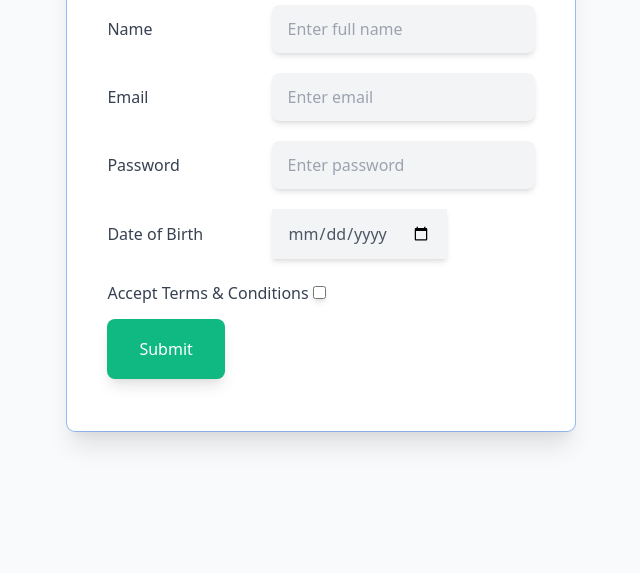
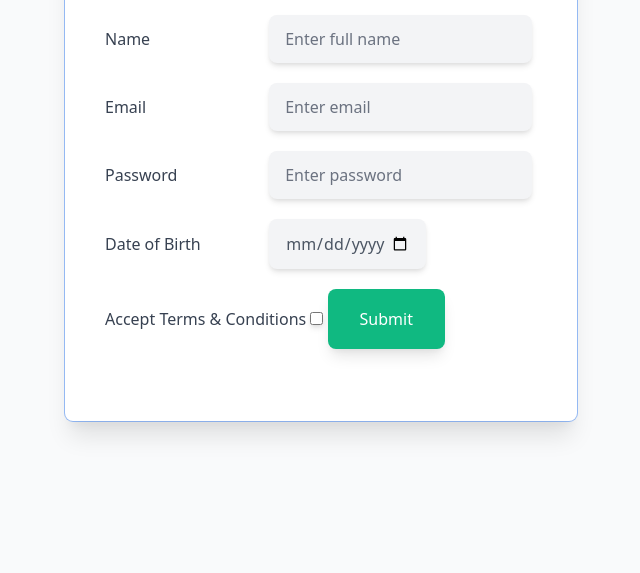
Before and after one commit to Keerthan-Reddy/wd101, a plain HTML site: page index.html in a window 1280 px wide. Shown: the part 227-800 px from the top of the page, without its empty margins (319-959 px from the left). Drawn offline with nearby package versions, Linux system fonts and the light colour scheme.

Commit message:
daate of birth and check box comit

```diff
--- a/index.html
+++ b/index.html
@@ -1,31 +1,112 @@
 <!DOCTYPE html>
 <html lang="en">
   <head>
-    <meta charset="UTF-8">
-    <meta name="viewport" content="width=device-width, initial-scale=1.0">
-    <link href="https://unpkg.com/tailwindcss@^1.0/dist/tailwind.min.css" rel="stylesheet">
+    <meta charset="UTF-8" />
+    <meta name="viewport" content="width=device-width, initial-scale=1.0" />
+    <link
+      href="https://unpkg.com/tailwindcss@^1.0/dist/tailwind.min.css"
+      rel="stylesheet"
+    />
+    <script>
+      src = "index.js";
+    </script>
     <title>Document</title>
   </head>
   <body>
-     <div class="relative flex min-h-screen flex-col justify-center overflow-hidden py-6 bg-gray-50">
-        <div class="relative bg-white px-6 pt-5 pb-5 shadow-xl ring-1 ring-gray-900/5 sm:mx-auto sm:max-w-lg sm: rounded-lg sm:px-10">
+    <div
+      class="relative flex min-h-screen flex-col justify-center overflow-hidden py-6 bg-gray-50"
+    >
+      <div
+        class="relative bg-white px-6 pt-5 pb-5 shadow-xl ring-1 ring-gray-900/5 sm:mx-auto sm:max-w-lg sm:rounded-lg sm:px-10"
+      >
         <div class="mx-auto max-w-md">
-                <h2 class="text-3xl text-center font-bold leading-tight"> Registration Form </h2>
+          <h2 class="text-3xl text-center font-bold leading-tight">
+            Registration Form
+          </h2>
           <div class="divide-y divide-gray-300/50">
             <div class="space-y-6 py-8 text-base leading-7 text-gray-600">
-                    <form id="user-form"> <label for="name" class="text-md w-40 inline-block font-medium leading-5 text-gray-700"> Name </label>
-                        <input required type="text" id="name" name="name" class="bg-gray-100 inline-block rounded-lg shadow-md px-4 py-3 mb-5 text-base leading-6 placeholder-g focus: invalid: border-pink-500 focus: invalid: ring-pink-500" placeholder="Enter full name"></br>
-                        <label for="email" class="text-md w-40 inline-block font-medium leading-5 text-gray-700"> Email </label> <input required type="email" id="email" name="email" class="bg-gray-100 inline-block rounded-lg shadow-md px-4 py-3 mb-5 text-base leading-6 placeholde focus: invalid: border-pink-500 focus: invalid: ring-pink-500" placeholder="Enter email"></br>
-                        <label for="password" class="text-md w-40 inline-block font-medium leading-5 text-gray-700"> Password </label> <input required type="password" id="password" name="password" class="bg-gray-100 inline-block rounded-lg shadow-md px-4 py-3 mb-5 text-base leading-6 p focus: invalid: border-pink-500 focus: invalid: ring-pink-500" placeholder="Enter password"></br>
-                        <label for="dob" class="text-md w-40 inline-block font-medium leading-5 text-gray-700"> Date of Birth </label> <input required type="date" id="dob" name="dob" class="bg-gray-100 inline-block rounded-Lg shadow-md px-4 py-3 mb-5 text-base leading-6 placeholder-gra focus: invalid: border-pink-500 focus: invalid: ring-pink-500"></br>
-                        <label for="acceptTerms" class="text-md w-50 inline-block font-medium leading-5 text-gray-700"> Accept Terms & Conditions </label> <input type="checkbox" id="acceptTerms" name="acceptTerms" class="bg-gray-100 inline-block rounded-lg shadow-md px-4 py-3 mb-5 text-base leading-6 placeholder-gray-500 focus:outline-none focus:placeholder-g"></br>
-                        <button type="submit" class="w-fit rounded-lg shadow-lg px-8 py-4 bg-green-500 text-white hover: bg-green-400 focus: outline-none focus: shadow-outline transition duration Submit">Submit</button> </button>
+              <form id="user-form" class="mb-5">
+                <label
+                  for="name"
+                  class="text-md w-40 inline-block font-medium leading-5 text-gray-700"
+                  >Name</label
+                >
+                <input
+                  required
+                  type="text"
+                  id="name"
+                  name="name"
+                  class="bg-gray-100 inline-block rounded-lg shadow-md px-4 py-3 mb-5 text-base leading-6 placeholder-gray-500 focus:outline-none focus:placeholder-g focus:border-pink-500 focus:ring-pink-500"
+                  placeholder="Enter full name"
+                />
+
+                <label
+                  for="email"
+                  class="text-md w-40 inline-block font-medium leading-5 text-gray-700"
+                  >Email</label
+                >
+                <input
+                  required
+                  type="email"
+                  id="email"
+                  name="email"
+                  class="bg-gray-100 inline-block rounded-lg shadow-md px-4 py-3 mb-5 text-base leading-6 placeholder-gray-500 focus:outline-none focus:placeholder-g focus:border-pink-500 focus:ring-pink-500"
+                  placeholder="Enter email"
+                />
+
+                <label
+                  for="password"
+                  class="text-md w-40 inline-block font-medium leading-5 text-gray-700"
+                  >Password</label
+                >
+                <input
+                  required
+                  type="password"
+                  id="password"
+                  name="password"
+                  class="bg-gray-100 inline-block rounded-lg shadow-md px-4 py-3 mb-5 text-base leading-6 placeholder-gray-500 focus:outline-none focus:placeholder-g focus:border-pink-500 focus:ring-pink-500"
+                  placeholder="Enter password"
+                />
+
+                <label
+                  for="dob"
+                  class="text-md w-40 inline-block font-medium leading-5 text-gray-700"
+                  >Date of Birth</label
+                >
+                <input
+                  required
+                  type="date"
+                  id="dob"
+                  name="dob"
+                  min="1967-09-21"
+                  max="2004-11-21"
+                  class="bg-gray-100 inline-block rounded-lg shadow-md px-4 py-3 mb-5 text-base leading-6 placeholder-gray-500 focus:outline-none focus:placeholder-g focus:border-pink-500 focus:ring-pink-500"
+                />
+
+                <label
+                  for="acceptTerms"
+                  class="text-md inline-block font-medium leading-5 text-gray-700"
+                  >Accept Terms & Conditions</label
+                >
+                <input
+                  type="checkbox"
+                  id="acceptTerms"
+                  name="acceptTerms"
+                  required
+                  class="bg-gray-100 inline-block rounded-lg shadow-md px-4 py-3 mb-5 text-base leading-6 placeholder-gray-500 focus:outline-none focus:placeholder-g"
+                />
+
+                <button
+                  type="submit"
+                  class="w-fit rounded-lg shadow-lg px-8 py-4 bg-green-500 text-white hover:bg-green-400 focus:outline-none focus:shadow-outline transition duration-300"
+                >
+                  Submit
+                </button>
               </form>
             </div>
           </div>
         </div>
       </div>
     </div>
-
   </body>
 </html>
```
Lines whose indentation alone changed are shown as unchanged.
